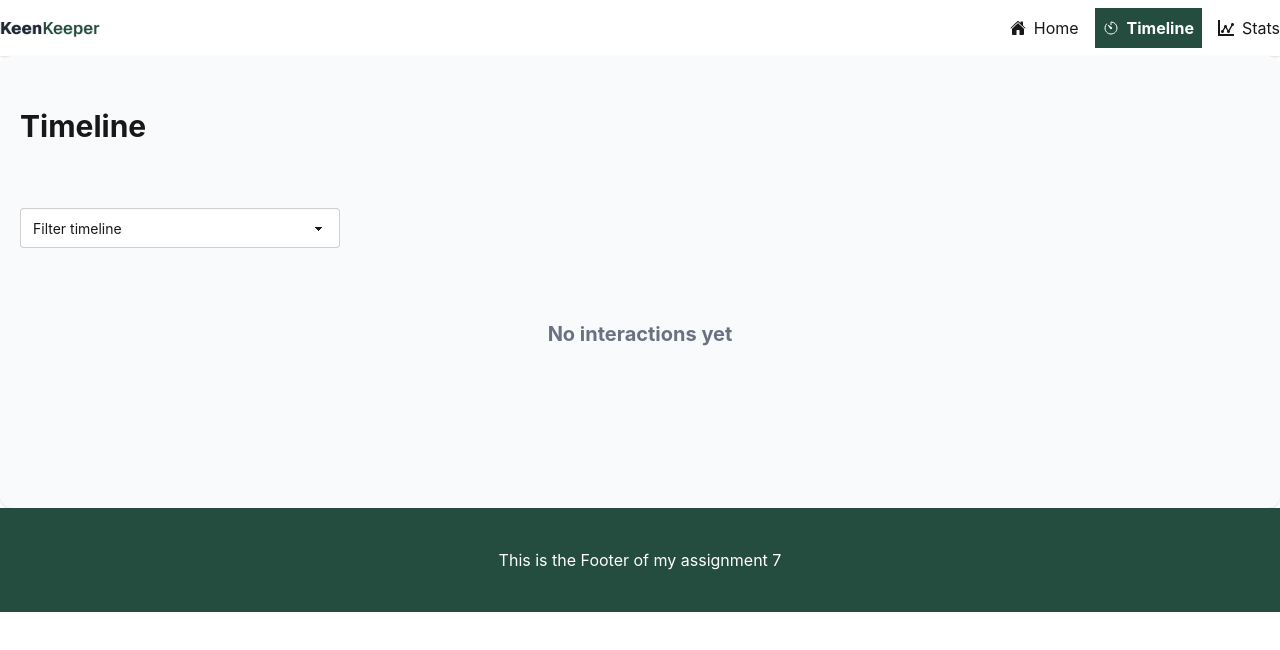
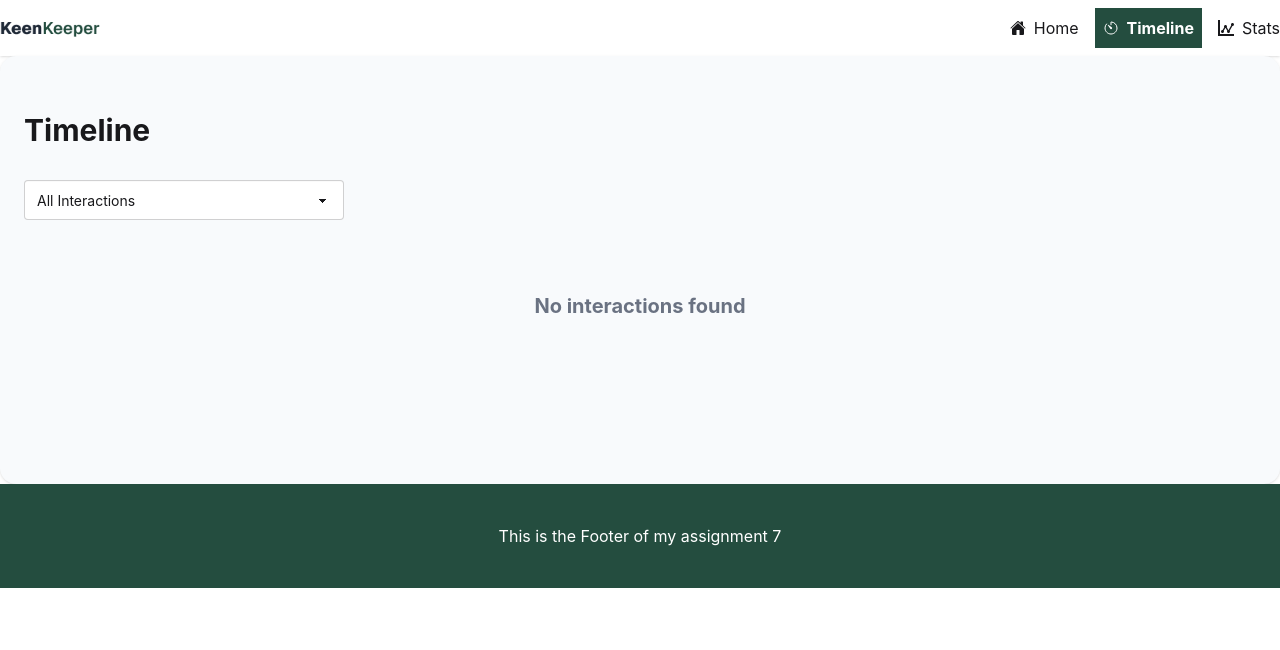
Before and after one commit to taifurrahman27/ph-b13-a007, a Next.js app: page /timeline in a window 1280 px wide. Shown: the top 650 px of the page. Built offline with nearby package versions, Linux system fonts and the light colour scheme.

Commit message:
Readme file added

```diff
--- a/src/app/friends/[id]/QuickCheckIn.jsx
+++ b/src/app/friends/[id]/QuickCheckIn.jsx
@@ -6,39 +6,66 @@ import { toast } from "react-toastify";
 
 export default function QuickCheckIn({ friendName }) {
 
-  const { timeline, setTimeline, dataType, setDataType } = useContext(TimelineContext);
-
+  const {
+    setTimeline,
+    setDataType
+  } = useContext(TimelineContext);
 
   const handleCheckIn = (type, friendName) => {
+
+    const normalizedType = type.toLowerCase();
+
     const newEntry = {
       id: Date.now(),
       date: new Date().toLocaleDateString(),
       title: `${type} with ${friendName}`,
+      type: normalizedType,
     };
 
-    const typeData = { type, friendName, date: newEntry.date };
-    setDataType((prev) => [...prev, typeData]);
+    setDataType(prev => [
+      ...prev,
+      {
+        type: normalizedType,
+        friendName,
+        date: newEntry.date
+      }
+    ]);
 
-    setTimeline((prev) => [newEntry, ...prev]);
-    toast(`${type} logged!`);
+    setTimeline(prev => [newEntry, ...prev]);
+
+    toast.success(`${type} logged!`);
   };
-
-  console.log(timeline, "Timeline");
-  console.log(dataType, "Data Type");
 
   return (
     <div className="space-y-6">
-
       <div className="bg-white p-5 rounded-xl shadow">
-        <h3 className="font-semibold mb-4">Quick Check-In</h3>
+        <h3 className="font-semibold mb-4">
+          Quick Check-In
+        </h3>
 
         <div className="flex gap-3">
-          <button onClick={() => handleCheckIn('Call', friendName)} className="flex-1 py-2 bg-green-100 text-green-700 rounded-lg">📞 Call</button>
-          <button onClick={() => handleCheckIn('Text', friendName)} className="flex-1 py-2 bg-blue-100 text-blue-700 rounded-lg">💬 Text</button>
-          <button onClick={() => handleCheckIn('Video', friendName)} className="flex-1 py-2 bg-purple-100 text-purple-700 rounded-lg">🎥 Video</button>
+          <button
+            onClick={() => handleCheckIn('Call', friendName)}
+            className="flex-1 py-2 bg-green-100 text-green-700 rounded-lg"
+          >
+            📞 Call
+          </button>
+
+          <button
+            onClick={() => handleCheckIn('Text', friendName)}
+            className="flex-1 py-2 bg-blue-100 text-blue-700 rounded-lg"
+          >
+            💬 Text
+          </button>
+
+          <button
+            onClick={() => handleCheckIn('Video', friendName)}
+            className="flex-1 py-2 bg-purple-100 text-purple-700 rounded-lg"
+          >
+            🎥 Video
+          </button>
         </div>
       </div>
-
     </div>
   );
 }
--- a/src/app/timeline/page.jsx
+++ b/src/app/timeline/page.jsx
@@ -1,35 +1,74 @@
 "use client";
 
 import { TimelineContext } from "@/context/Provider";
-import { useContext } from "react";
+import { useContext, useState } from "react";
 
 const Timeline = () => {
-
   const { timeline } = useContext(TimelineContext);
 
-    console.log(timeline, "time line timeline");
+  const [filter, setFilter] = useState("all");
 
+  const filteredTimeline =
+    filter === "all"
+      ? timeline
+      : timeline.filter(
+          (item) => item.type?.toLowerCase() === filter
+        );
 
   return (
     <div className="container mx-auto">
-            <div className="bg-[#F8FAFC] p-5 rounded-xl shadow">
-                <h3 className="text-3xl font-bold my-8">Timeline</h3>
+      <div className="bg-[#F8FAFC] p-6 rounded-2xl shadow">
 
-                <select defaultValue="Pick a color" className="select my-8">
-                    <option >Filter timeline</option>
-                    <option>Text</option>
-                    <option>Call</option>
-                    <option>Video</option>
+        <h3 className="text-3xl font-bold my-8">
+          Timeline
+        </h3>
+
+        <div className="mb-8">
+          <select
+            value={filter}
+            onChange={(e) => setFilter(e.target.value)}
+            className="select select-bordered bg-white"
+          >
+            <option value="all">All Interactions</option>
+            <option value="call">Call</option>
+            <option value="text">Text</option>
+            <option value="video">Video</option>
           </select>
+        </div>
 
-                {timeline.length === 0 ? (
-                    <p className="h-52 text-center pt-10 font-bold text-xl text-gray-500">No interactions yet</p>
+        {filteredTimeline.length === 0 ? (
+          <p className="h-52 text-center pt-10 font-bold text-xl text-gray-500">
+            No interactions found
+          </p>
         ) : (
           <div className="space-y-5">
-                        {timeline.map((item) => (
-                            <div key={item.id} className="bg-white rounded-xl border-l-2 pl-3">
-                                <p className="text-sm font-medium">{item.title}</p>
-                                <p className="text-xs text-gray-400">{item.date}</p>
+            {filteredTimeline.map((item) => (
+              <div
+                key={item.id}
+                className="bg-white rounded-xl border-l-4 p-4 shadow-sm"
+              >
+                <div className="flex justify-between items-center">
+                  <p className="font-medium">
+                    {item.title}
+                  </p>
+
+                  <span
+                    className={`text-xs px-3 py-1 rounded-full
+                    ${
+                      item.type === "call"
+                        ? "bg-blue-100 text-blue-600"
+                        : item.type === "text"
+                        ? "bg-green-100 text-green-600"
+                        : "bg-yellow-100 text-yellow-700"
+                    }`}
+                  >
+                    {item.type}
+                  </span>
+                </div>
+
+                <p className="text-xs text-gray-400 mt-2">
+                  {item.date}
+                </p>
               </div>
             ))}
           </div>
```
Also changed, not shown: 1 other file (tests, documents, lock files or other folders). Lines whose indentation alone changed are shown as unchanged.
